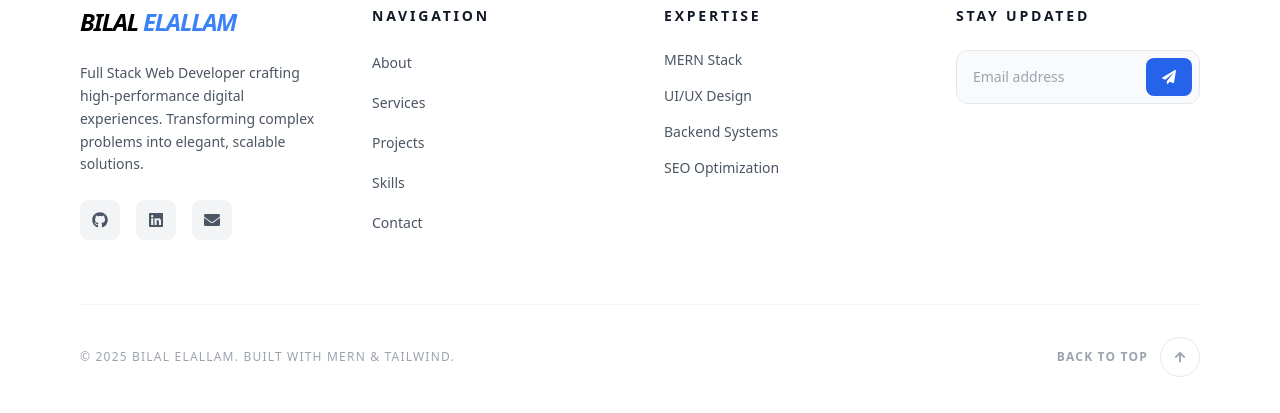
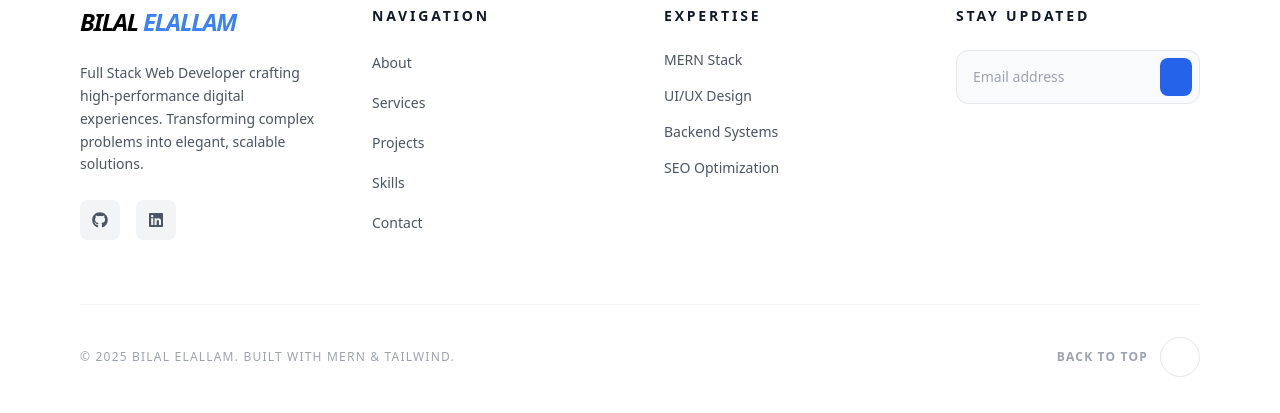
Before and after one commit to DEVLOPMENTPrg12/Portfolio, a React (Create React App) app: page / in a window 1280 px wide. Shown: the part 6504-6917 px from the top of the page. Built offline with nearby package versions, Linux system fonts and the light colour scheme.

Commit message:
fix: remove unused icons in Footer to fix Vercel build

```diff
--- a/src/components/Footer.js
+++ b/src/components/Footer.js
@@ -1,6 +1,6 @@
 import { useState } from "react";
 // Zdna l-icons li naqsin f-l-import bach l-build may-tbloquash
-import { FaGithub, FaLinkedin, FaEnvelope, FaPaperPlane, FaArrowUp } from "react-icons/fa";
+import { FaGithub, FaLinkedin } from "react-icons/fa";
 import { motion } from "framer-motion";
 
 export default function Footer({ darkMode }) {
@@ -29,7 +29,6 @@ export default function Footer({ darkMode }) {
   const socialLinks = [
     { icon: <FaGithub />, href: "https://github.com/DEVLOPMENTPrg12", label: "GitHub" },
     { icon: <FaLinkedin />, href: "https://www.linkedin.com/in/bilal-alallam", label: "LinkedIn" },
-    { icon: <FaEnvelope />, href: "mailto:alallambilal13@gmail.com", label: "Email" },
   ];
 
   return (
@@ -107,7 +106,6 @@ export default function Footer({ darkMode }) {
                 type="submit"
                 className="absolute right-2 top-2 bottom-2 px-4 bg-blue-600 text-white rounded-lg hover:bg-blue-700 transition-colors"
               >
-                <FaPaperPlane size={14} />
               </button>
             </form>
             {newsletterSubmitted && (
@@ -134,7 +132,6 @@ export default function Footer({ darkMode }) {
             <div className={`w-10 h-10 rounded-full flex items-center justify-center border transition-all ${
               darkMode ? "border-gray-800 group-hover:border-blue-500 group-hover:bg-blue-500 group-hover:text-white" : "border-gray-200 group-hover:border-blue-500 group-hover:bg-blue-500 group-hover:text-white"
             }`}>
-              <FaArrowUp />
             </div>
           </button>
         </div>
```
